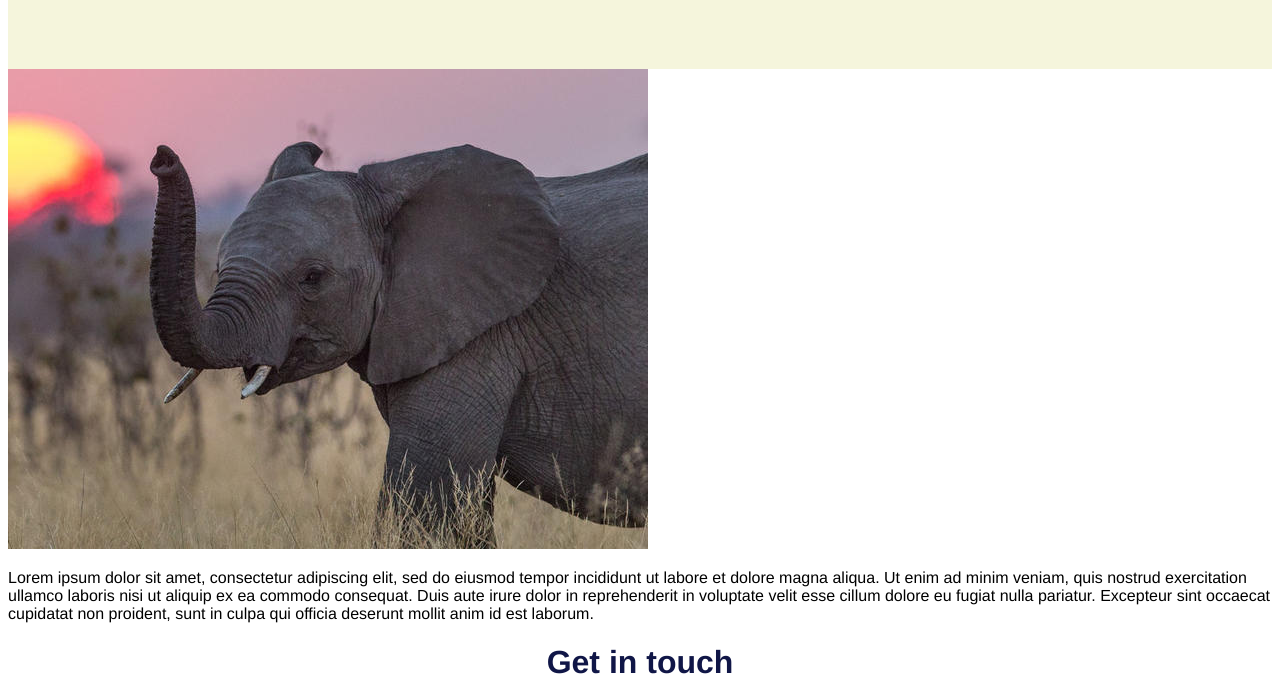
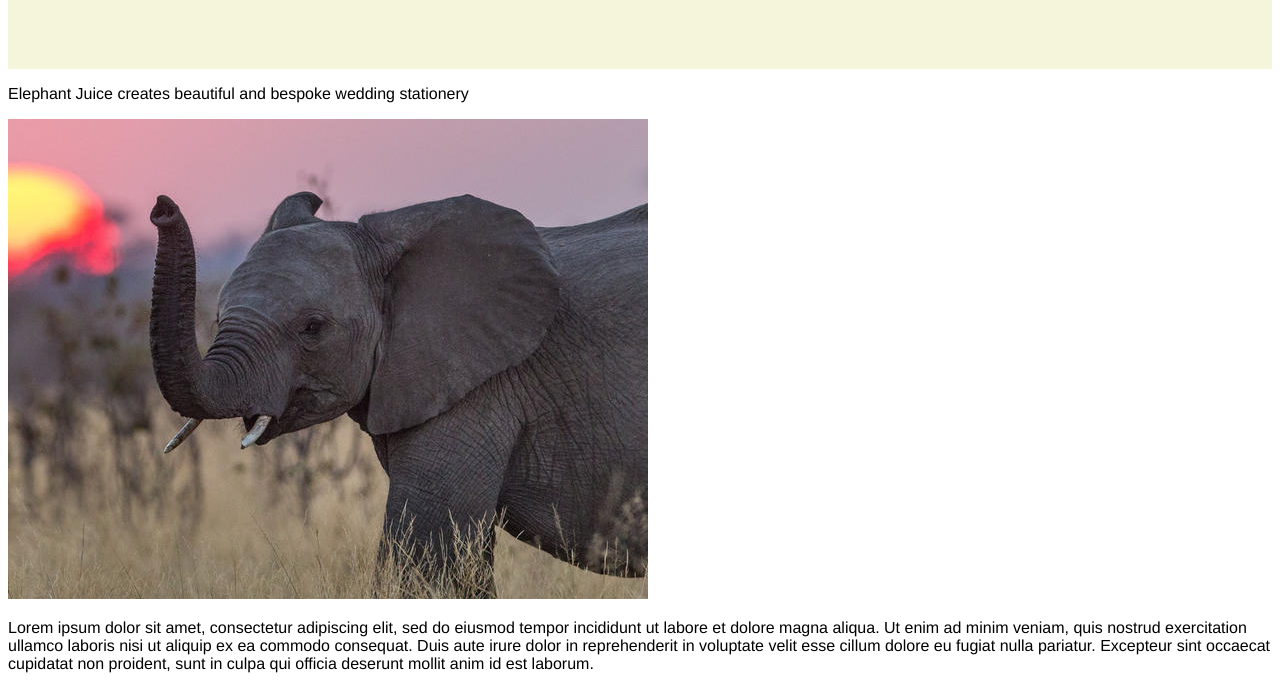
Before and after one commit to DominiqueSherwood/elephant-juice, a plain HTML site: page index.html in a window 1280 px wide. Shown: the part 119-800 px from the top of the page. Drawn offline with Linux system fonts and the light colour scheme.

Commit message:
Update index.html

```diff
--- a/index.html
+++ b/index.html
@@ -12,9 +12,14 @@
     <h1> Elephant Juice </h1>
     </div>
 
-    <img src="/elephant-juice/elephant2.jpg" alt=picture of elephant"/>
 
-    <p> Lorem ipsum dolor sit amet, consectetur adipiscing elit, sed do eiusmod tempor incididunt ut labore et dolore magna aliqua. Ut enim ad minim veniam, quis nostrud exercitation ullamco laboris nisi ut aliquip ex ea commodo consequat. Duis aute irure dolor in reprehenderit in voluptate velit esse cillum dolore eu fugiat nulla pariatur. Excepteur sint occaecat cupidatat non proident, sunt in culpa qui officia deserunt mollit anim id est laborum. </p>
+    <div id="about">
+      <p> Elephant Juice creates beautiful and bespoke wedding stationery </p>
+      <img src="/elephant-juice/elephant2.jpg" alt=picture of elephant"/>
+    </div>
+
+
+   <p> Lorem ipsum dolor sit amet, consectetur adipiscing elit, sed do eiusmod tempor incididunt ut labore et dolore magna aliqua. Ut enim ad minim veniam, quis nostrud exercitation ullamco laboris nisi ut aliquip ex ea commodo consequat. Duis aute irure dolor in reprehenderit in voluptate velit esse cillum dolore eu fugiat nulla pariatur. Excepteur sint occaecat cupidatat non proident, sunt in culpa qui officia deserunt mollit anim id est laborum. </p>
 
     <div class="formbox">
     <form>
```
